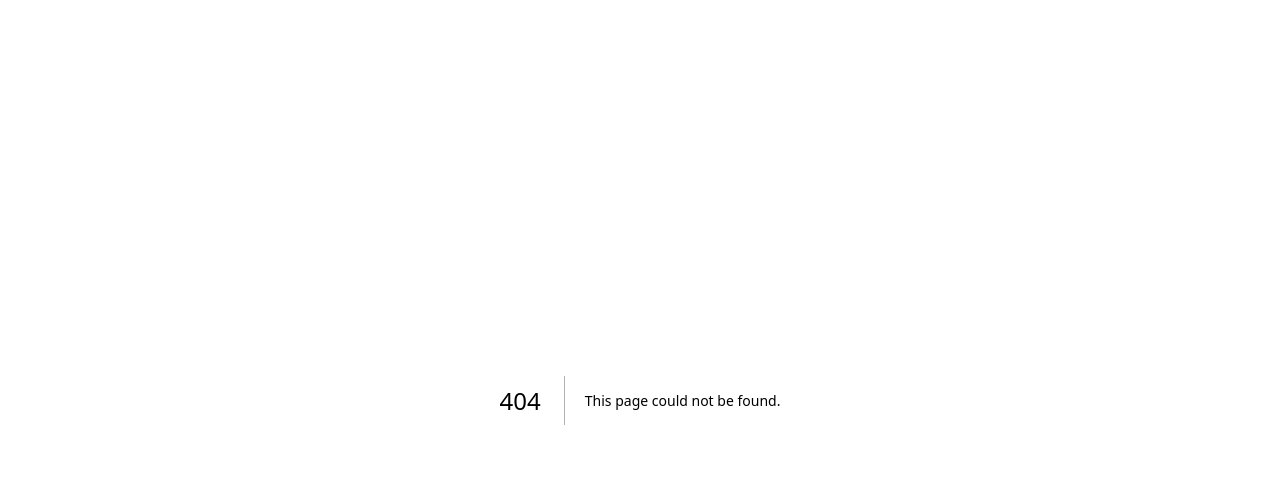
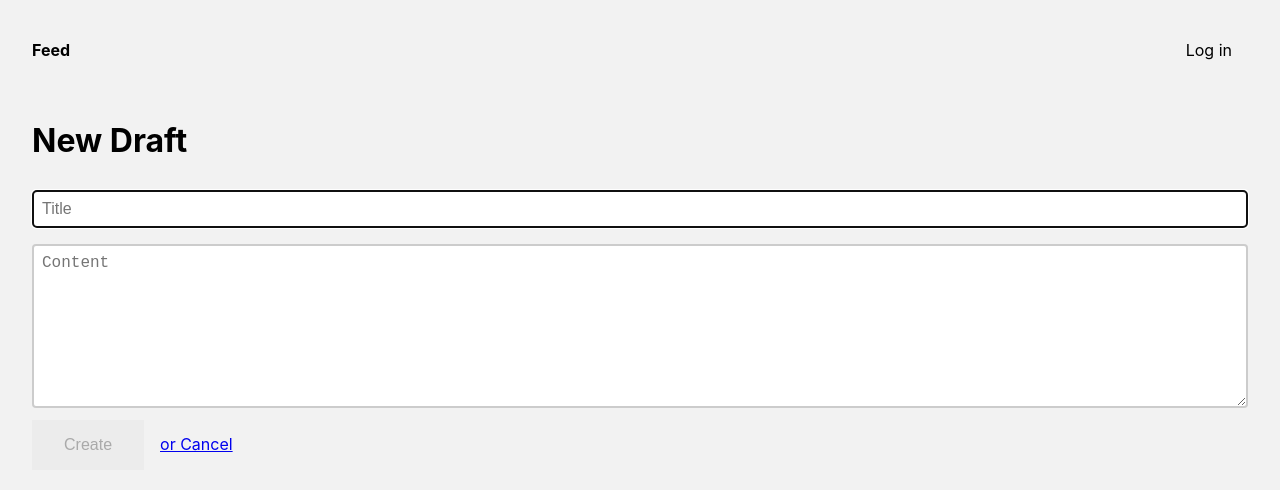
Before and after one commit to ShawnTseng/shawn-tseng-blog, a Next.js app: page /create in a window 1280 px wide. Before the commit this address had no page. Shown: the top 490 px of the page. Built offline with nearby package versions, Linux system fonts and the light colour scheme; no server answers.

Commit message:
touch pages/create.tsx

```diff
--- /dev/null
+++ b/pages/create.tsx
@@ -0,0 +1,81 @@
+import React, { useState } from 'react';
+import Layout from '../components/Layout';
+import Router from 'next/router';
+
+const Draft: React.FC = () => {
+    const [title, setTitle] = useState('');
+    const [content, setContent] = useState('');
+
+    const submitData = async (e: React.SyntheticEvent) => {
+        e.preventDefault();
+        try {
+            const body = { title, content };
+            await fetch('/api/post', {
+                method: 'POST',
+                headers: { 'Content-Type': 'application/json' },
+                body: JSON.stringify(body),
+            });
+            await Router.push('/drafts');
+        } catch (error) {
+            console.error(error);
+        }
+    };
+
+    return (
+        <Layout>
+            <div>
+                <form onSubmit={submitData}>
+                    <h1>New Draft</h1>
+                    <input
+                        autoFocus
+                        onChange={(e) => setTitle(e.target.value)}
+                        placeholder="Title"
+                        type="text"
+                        value={title}
+                    />
+                    <textarea
+                        cols={50}
+                        onChange={(e) => setContent(e.target.value)}
+                        placeholder="Content"
+                        rows={8}
+                        value={content}
+                    />
+                    <input disabled={!content || !title} type="submit" value="Create" />
+                    <a className="back" href="#" onClick={() => Router.push('/')}>
+                        or Cancel
+                    </a>
+                </form>
+            </div>
+            <style jsx>{`
+        .page {
+          background: var(--geist-background);
+          padding: 3rem;
+          display: flex;
+          justify-content: center;
+          align-items: center;
+        }
+
+        input[type='text'],
+        textarea {
+          width: 100%;
+          padding: 0.5rem;
+          margin: 0.5rem 0;
+          border-radius: 0.25rem;
+          border: 0.125rem solid rgba(0, 0, 0, 0.2);
+        }
+
+        input[type='submit'] {
+          background: #ececec;
+          border: 0;
+          padding: 1rem 2rem;
+        }
+
+        .back {
+          margin-left: 1rem;
+        }
+      `}</style>
+        </Layout>
+    );
+};
+
+export default Draft;
```
